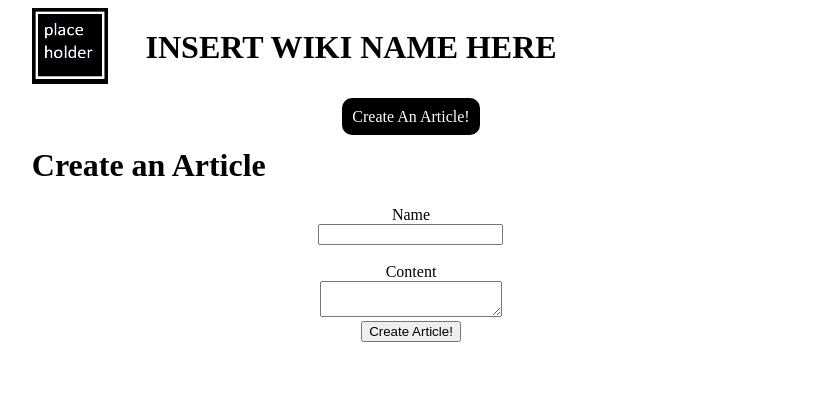
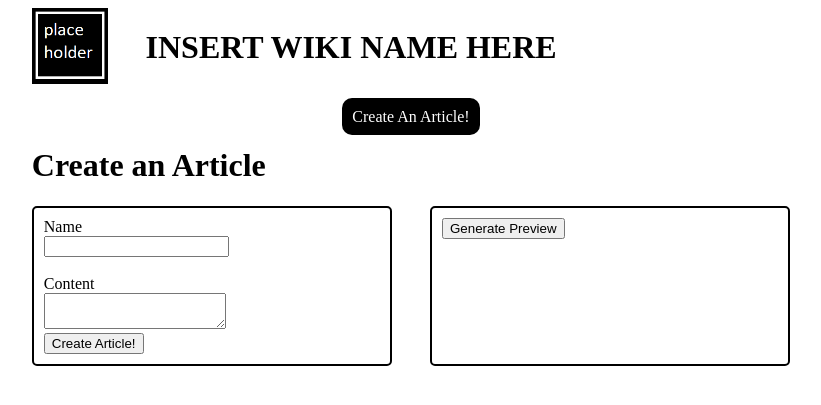
Before and after one commit to tobychadderton1/flyweight-wiki, a Flask app: page /create-article in a window 1280 px wide. Shown: the top 405 px of the page, without its empty margins (229-1050 px from the left). Run offline with Flask 3, Linux system fonts and the light colour scheme.

Commit message:
bollacks

```diff
--- a/static/style.css
+++ b/static/style.css
@@ -53,3 +53,25 @@
     padding-right: 5px;
     margin-top: 5px;
 }
+
+#create-post-grid
+{
+    display: grid;
+    grid-template-columns: 47.5% 5% 47.5%;
+}
+
+#post-div
+{
+    padding: 10px;
+    border: 2px solid black;
+    border-radius: 5px;
+    grid-column: 0;
+}
+
+#post-preview-div
+{
+    padding:10px;
+    border: 2px solid black;
+    border-radius: 5px;
+    grid-column: 3;
+}
--- a/templates/create_article.html
+++ b/templates/create_article.html
@@ -2,9 +2,17 @@
 
 {% block content %}
 
+<script>
+function generate_preview()
+{
+
+}
+</script>
+
 <h1> Create an Article </h1>
 
-<center>
+<div id="create-post-grid">
+    <div id="post-div">
         <form method="post" action="/create-article">
             <label for="name">Name</label><br>
             <input type="text" name="name"><br><br>
@@ -12,6 +20,11 @@
             <textarea name="content"></textarea><br>
             <input type="submit" value="Create Article!">
         </form>
-</center>
+    </div>
+    <div id="post-preview-div">
+        <button id="preview-button" onclick="">Generate Preview</button>
+        <div id="post-preview"></div>
+    </div>
+</div>
 
 {% endblock %}
```
Lines whose indentation alone changed are shown as unchanged.
